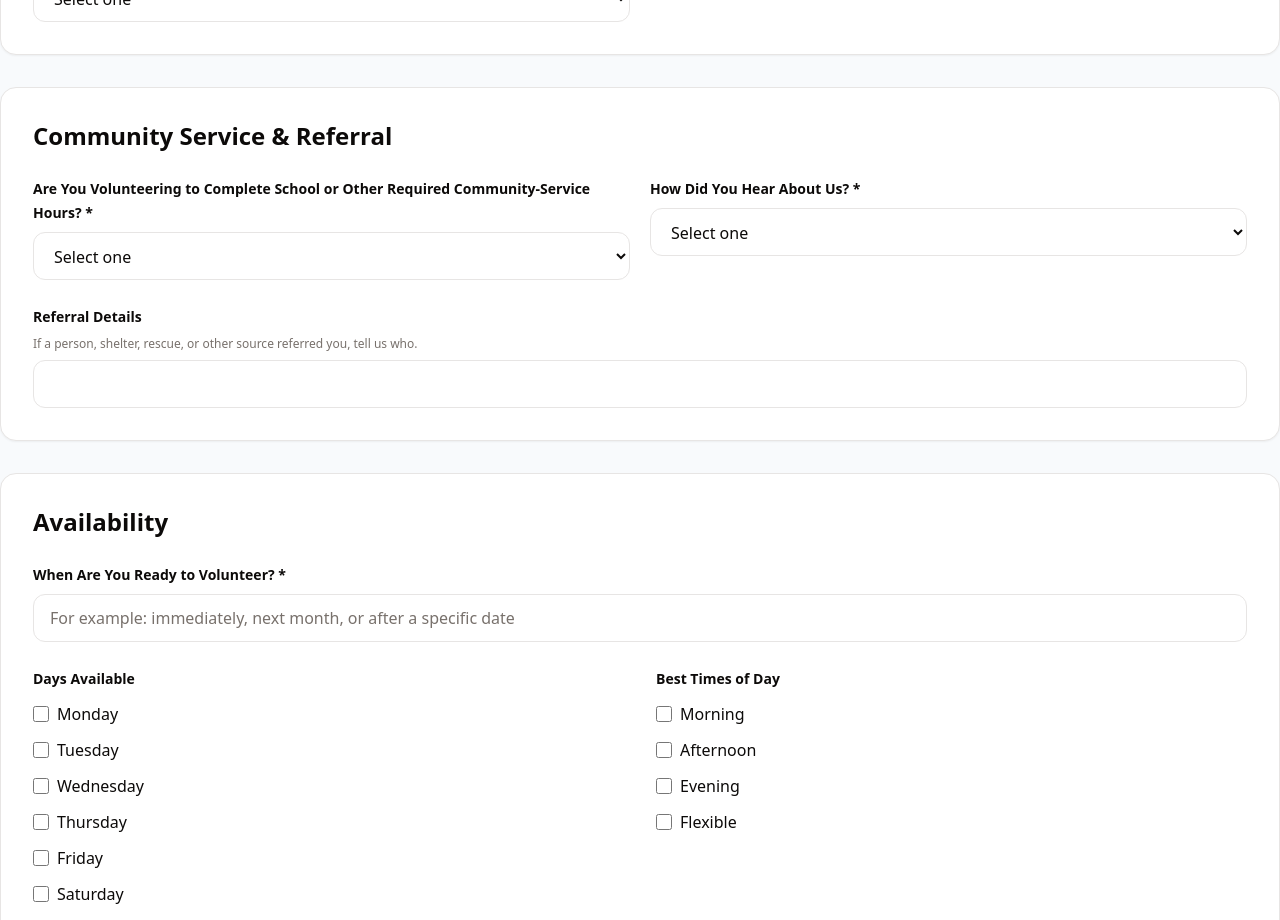
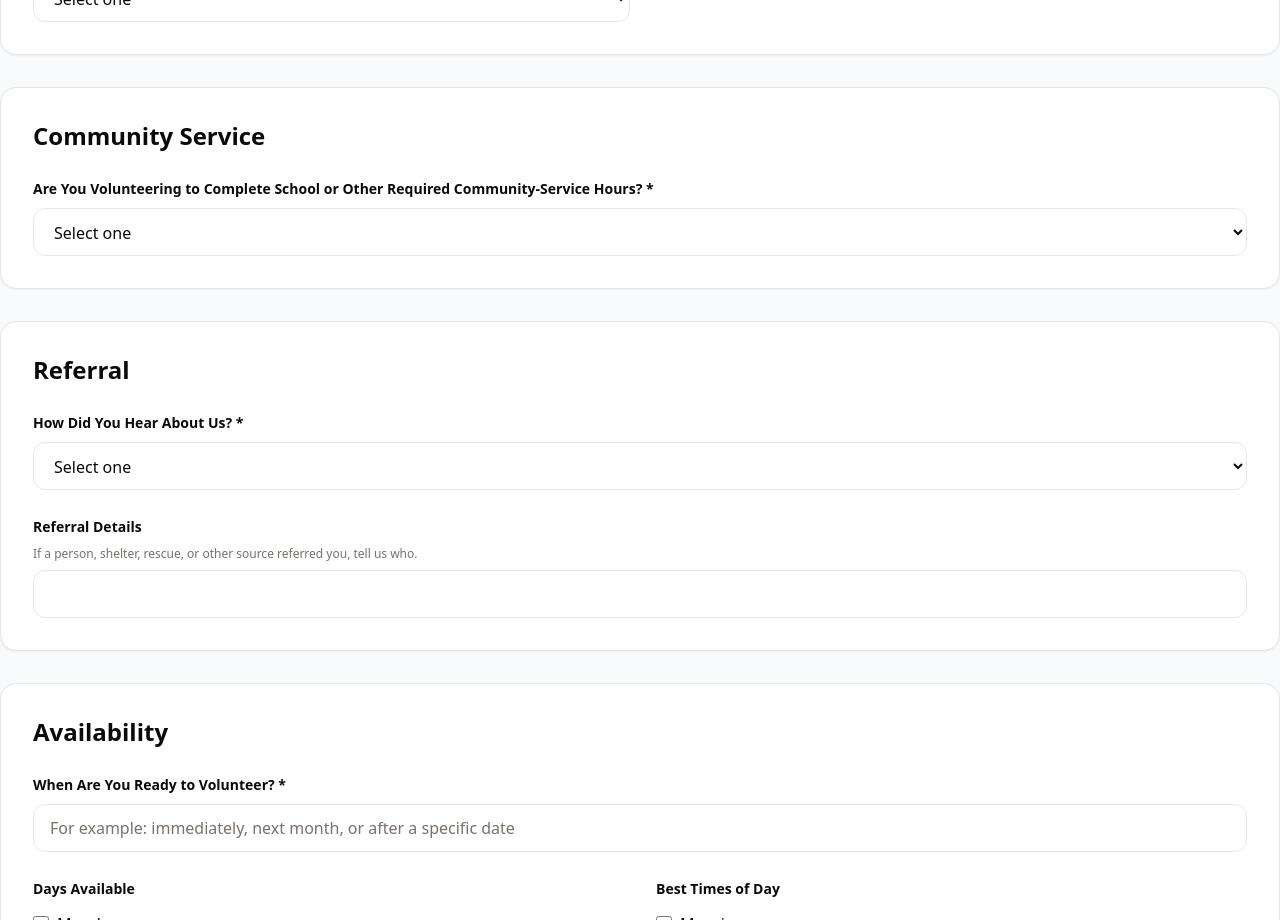
Before and after one commit to 7nqwsvhv99-hash/safe-haven-site, a Next.js app: page /volunteer-application in a window 1280 px wide. Shown: the part 1020-1940 px from the top of the page. Built offline with nearby package versions, Linux system fonts and the light colour scheme.

Commit message:
Separate community service and referral sections

```diff
--- a/src/app/volunteer-application/page.tsx
+++ b/src/app/volunteer-application/page.tsx
@@ -136,20 +136,21 @@ export default function VolunteerApplicationPage() {
           )}
         </Section>
 
-        <Section title="Community Service & Referral">
-          <div className="grid md:grid-cols-2 gap-5">
-            <Field label="Are You Volunteering to Complete School or Other Required Community-Service Hours? *">
-              <select name="communityService" className={selectClass} required value={communityService} onChange={(event)=>setCommunityService(event.target.value)}>
-                <option value="" disabled>Select one</option><option>Yes</option><option>No</option>
-              </select>
-            </Field>
-            <Field label="How Did You Hear About Us? *"><select name="howHeard" className={selectClass} required defaultValue=""><option value="" disabled>Select one</option><option>Adopted from Safe Haven before</option><option>Internet search</option><option>Adoption event</option><option>Friend</option><option>Shelter</option><option>Another rescue</option><option>Facebook</option><option>Instagram</option><option>TikTok</option><option>Petfinder</option><option>Adopt-a-Pet</option><option>Other</option></select></Field>
-          </div>
+        <Section title="Community Service">
+          <Field label="Are You Volunteering to Complete School or Other Required Community-Service Hours? *">
+            <select name="communityService" className={selectClass} required value={communityService} onChange={(event)=>setCommunityService(event.target.value)}>
+              <option value="" disabled>Select one</option><option>Yes</option><option>No</option>
+            </select>
+          </Field>
           {communityService === "Yes" && (
             <Field label="Community-Service Details" note="Tell us the school or organization, number of hours required, and deadline if applicable.">
               <Textarea name="communityServiceDetails" />
             </Field>
           )}
+        </Section>
+
+        <Section title="Referral">
+          <Field label="How Did You Hear About Us? *"><select name="howHeard" className={selectClass} required defaultValue=""><option value="" disabled>Select one</option><option>Adopted from Safe Haven before</option><option>Internet search</option><option>Adoption event</option><option>Friend</option><option>Shelter</option><option>Another rescue</option><option>Facebook</option><option>Instagram</option><option>TikTok</option><option>Petfinder</option><option>Adopt-a-Pet</option><option>Other</option></select></Field>
           <Field label="Referral Details" note="If a person, shelter, rescue, or other source referred you, tell us who."><Input name="howHeardDetails" /></Field>
         </Section>
 
```
